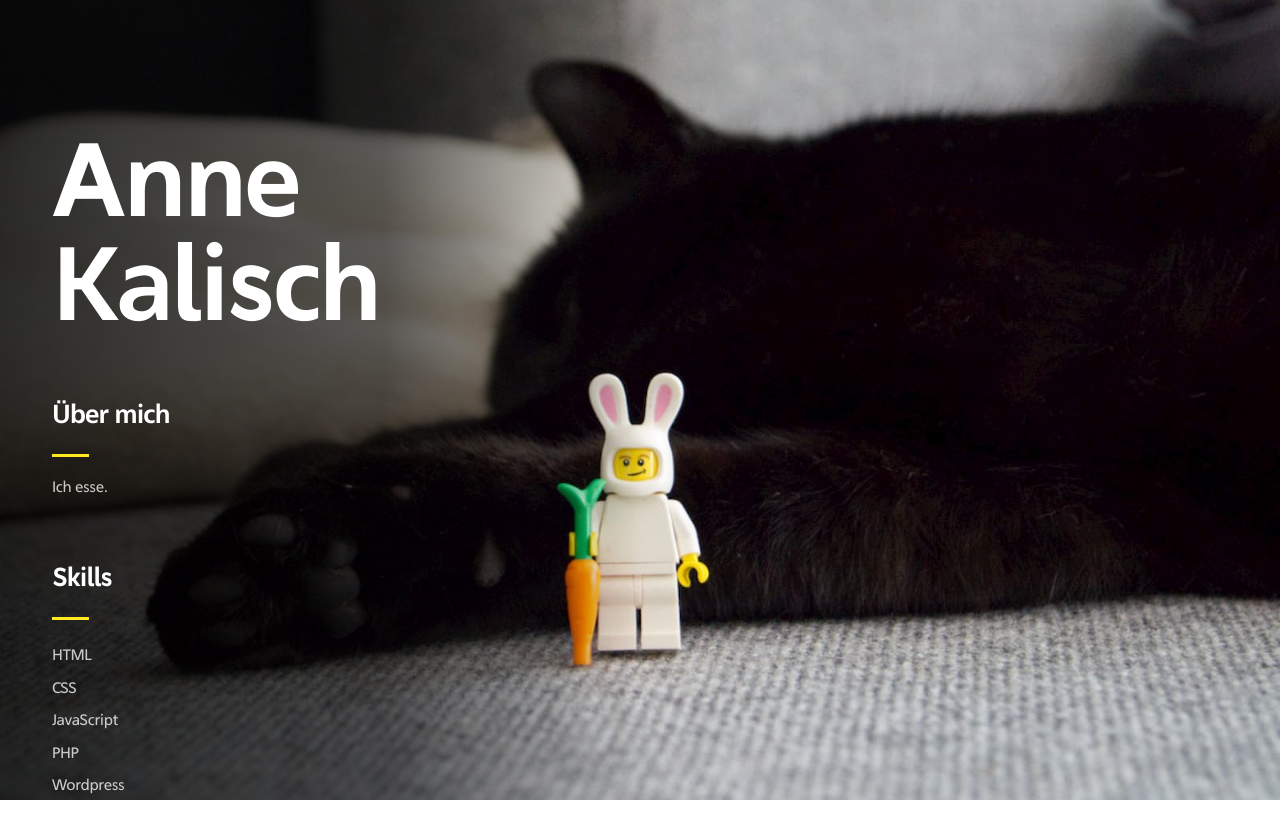
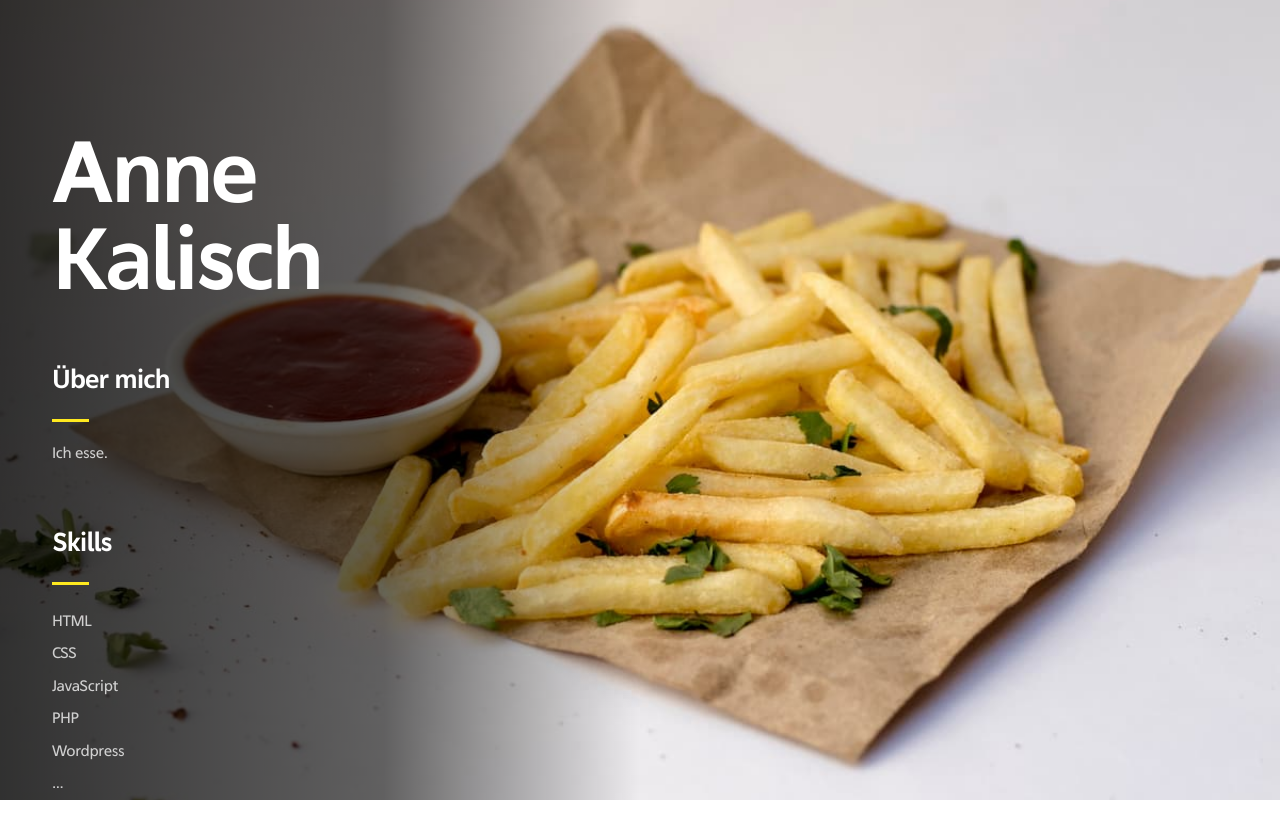
Before and after one commit to akaanne/akaanne.github.io, a plain HTML site: page index.html in a window 1280 px wide. Shown: the top 840 px of the page. Drawn offline with Linux system fonts and the light colour scheme.

Commit message:
Hintergrundbild geändert

```diff
--- a/style.css
+++ b/style.css
@@ -99,7 +99,7 @@ body:before {
             rgba(0, 0, 0, .8) 0%,
             rgba(0, 0, 0, .6) 30%,
             rgba(0, 0, 0, 0) 50%),
-        url('assets/haseundrudi_compressed.jpg');
+        url('assets/food_compressed.jpg');
     background-position: 0% 0%,
         center;
     background-repeat: repeat, repeat;
@@ -217,7 +217,7 @@ p .li {
     font-family: 'aganbold', sans-serif;
     letter-spacing: -0.15rem;
     width: 100%;
-    font-size: 6em;
+    font-size: 5em;
     line-height: 1;
     font-weight: 700;
 }
@@ -579,7 +579,7 @@ hr:before {
         background-image: linear-gradient(90deg,
                 rgba(0, 0, 0, 0) 19%,
                 rgba(0, 0, 0, 0) 61%),
-            url('assets/haseundrudi_compressed.jpg');
+            url('assets/food_compressed.jpg');
         position: relative;
         width: 100%;
         height: 45vh;
```
Also changed, not shown: assets/food.jpg (added), assets/food2.jpg (added), assets/food_compressed.jpg (added).
